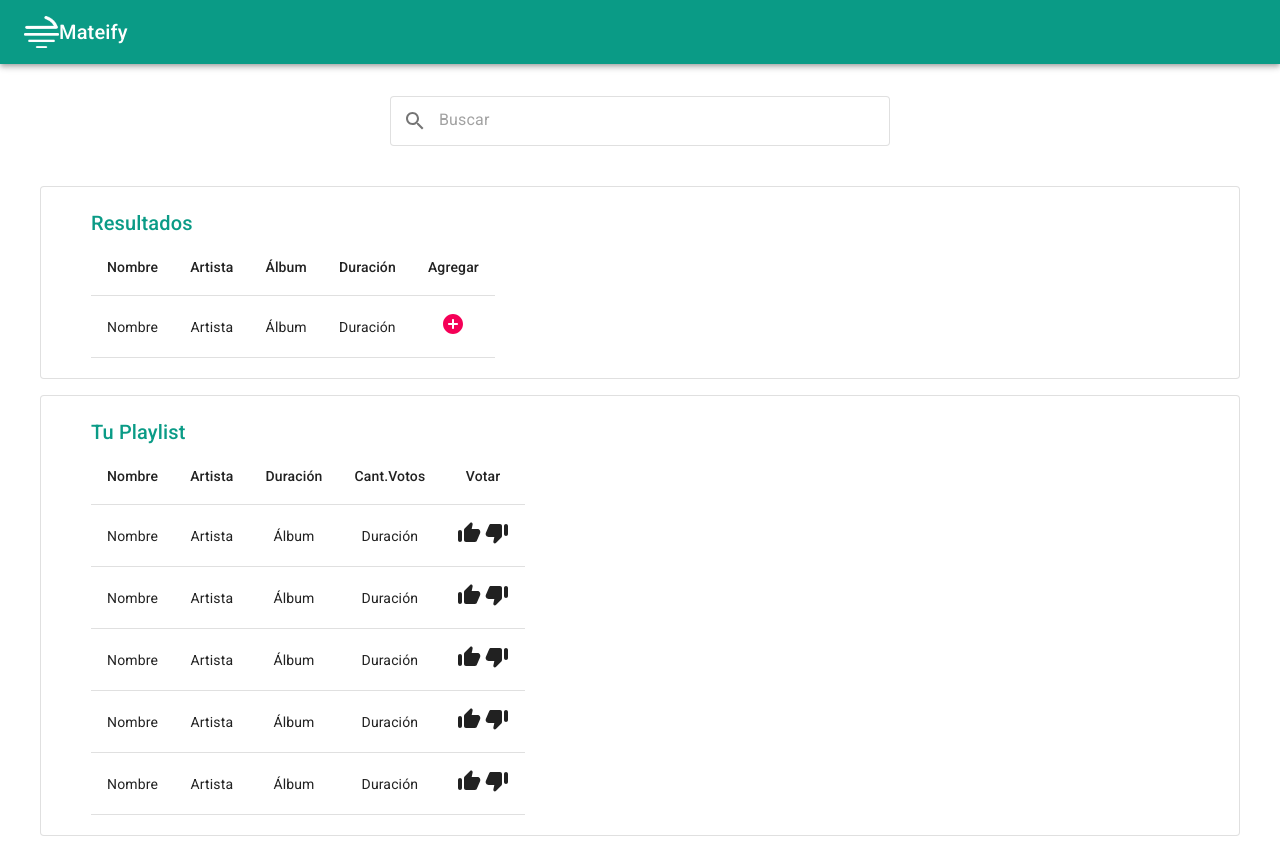
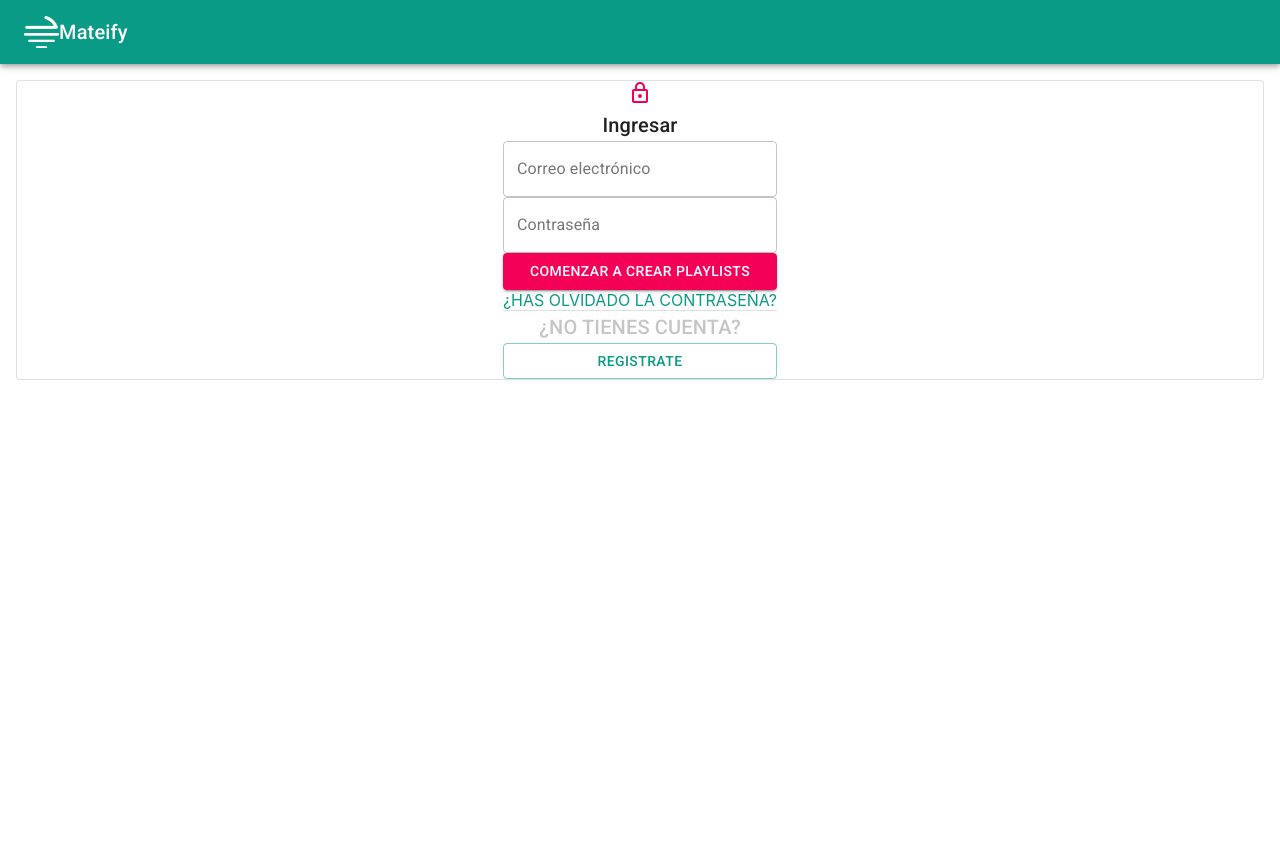
Before and after one commit to Alan-matea/Proyecto-Final-Modulo-2, a React (Create React App) app in the folder nacimiento-alan/: page / in a window 1280 px wide. After the commit the page ends 800 px from the top, so only its background shows below. Built offline with nearby package versions, Linux system fonts and the light colour scheme.

Commit message:
Instale React Router

```diff
--- a/nacimiento-alan/package.json
+++ b/nacimiento-alan/package.json
@@ -10,6 +10,7 @@
     "@testing-library/user-event": "^7.2.1",
     "react": "^16.13.1",
     "react-dom": "^16.13.1",
+    "react-router-dom": "^5.2.0",
     "react-scripts": "3.4.3"
   },
   "scripts": {
--- a/nacimiento-alan/src/App.jsx
+++ b/nacimiento-alan/src/App.jsx
@@ -4,16 +4,34 @@ import Login from "./Components/Login/Login";
 import Playlists from "./Components/Playlists/Playlists";
 import ErrorLogin from "./Components/ErrorLogin/ErrorLogin";
 import PlaylistsCreator from "./Components/PlaylistsCreator/PlaylistsCreator";
-
+import { BrowserRouter as Router, Switch, Route, Link } from "react-router-dom";
 
 function App() {
   return (
-    <div>
+    <Router>
+      <div>
+        <Navbar />
+        <Switch>
 
-      <Navbar />
-      <PlaylistsCreator />
+        <Router path="/" exact>
+        <Login/>
+        </Router>
 
-    </div>
+        <Router path="/ErrorLogin">
+        <ErrorLogin/>
+        </Router>
+
+        <Router path="/Playlists">
+        <Playlists/>
+       </Router>
+
+        <Router path="/PlaylistsCreator">
+        <PlaylistsCreator />
+        </Router>
+
+        </Switch>
+      </div>
+    </Router>
   );
 }
 
--- a/nacimiento-alan/src/Components/Login/Login.js
+++ b/nacimiento-alan/src/Components/Login/Login.js
@@ -33,7 +33,7 @@ const Login = () => {
           type="password"
           variant="outlined"
         />
-        <Button variant="contained" color="secondary">
+        <Button variant="contained" color="secondary" className="Link-click">
           COMENZAR A CREAR PLAYLISTS
         </Button>
         <Link className="link" href="#">
```
Also changed, not shown: nacimiento-alan/src/Components/PlaylistsCreator/PlaylistsCreator.js (+21 -49 lines), 1 other file (tests, documents, lock files or other folders).
